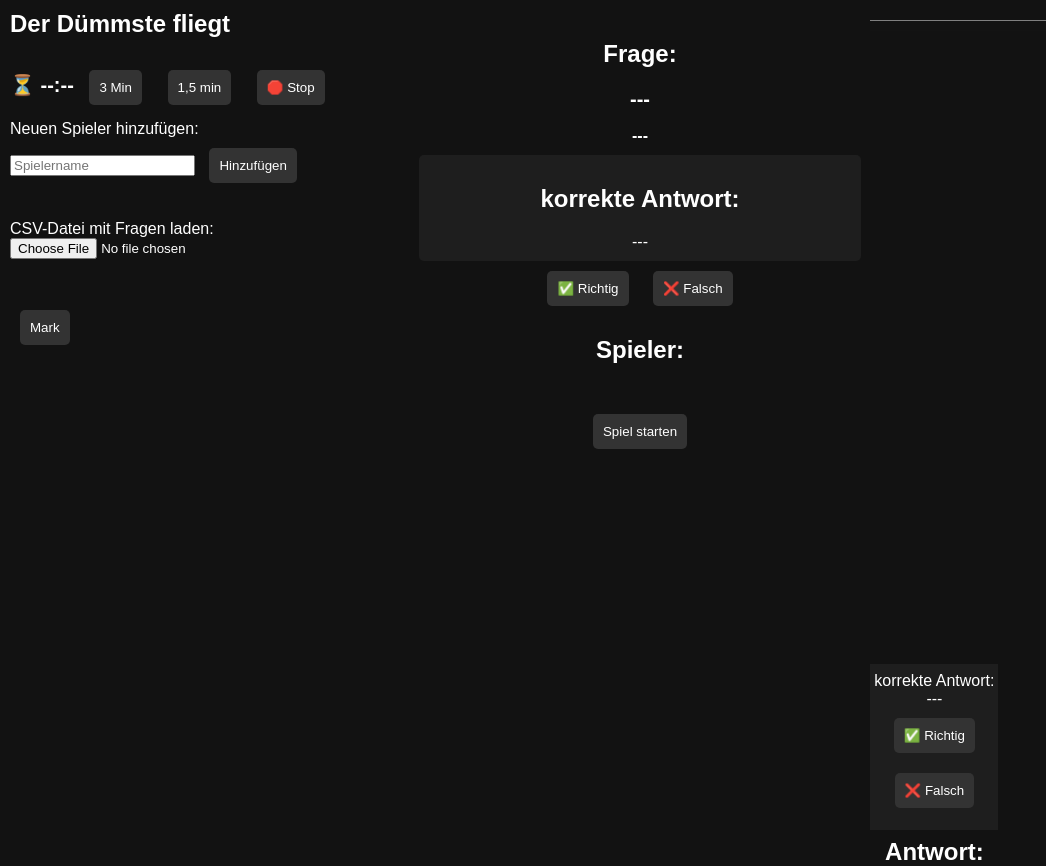
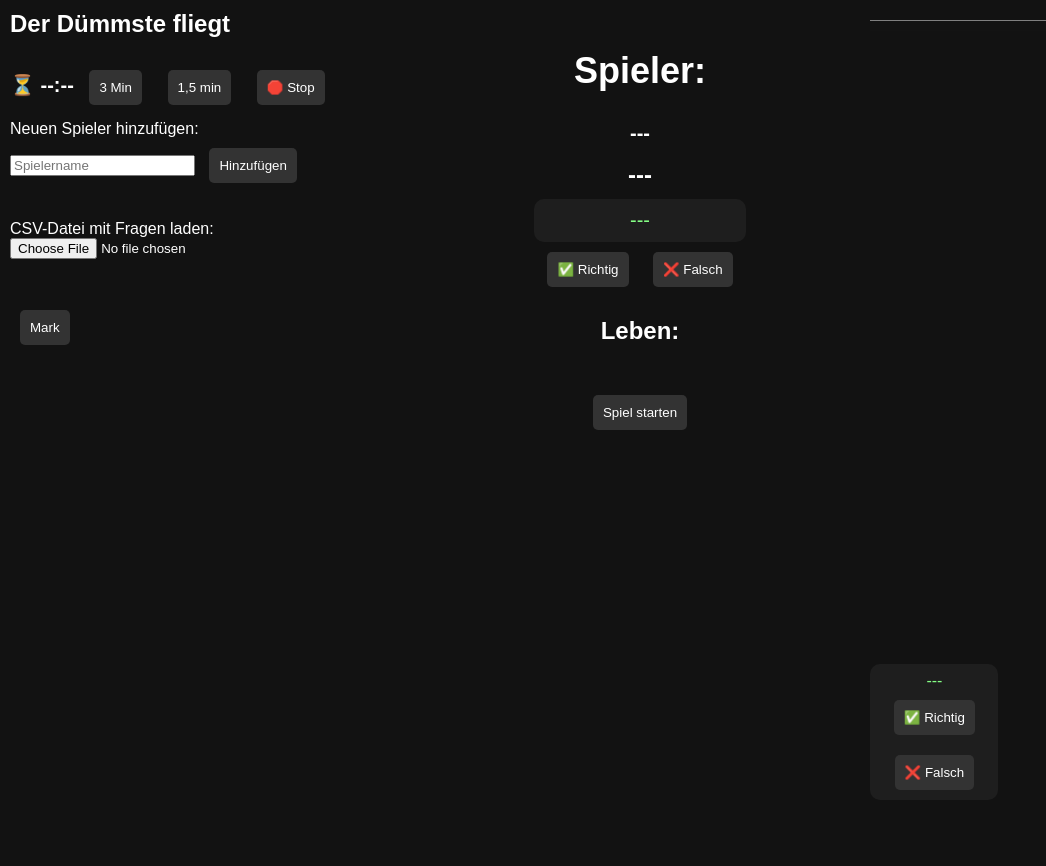
Before and after one commit to dasJoshy/DDf, a plain HTML site: page index.html in a window 1280 px wide. Shown: the whole page, without its empty margins (0-1046 px from the left). After the commit the page ends 800 px from the top, so only its background shows below. Drawn offline with Linux system fonts and the light colour scheme.

Commit message:
Update index.html

```diff
--- a/index.html
+++ b/index.html
@@ -68,20 +68,21 @@
         }
 
         .question-box {
-            font-size: 16px;
+            font-size: 24px;
             font-weight: bold;
             text-align: center;
         }
 
         .answer-box {
+            color: rgb(133, 255, 133);
             margin-top: 10px;
-            font-size: 16px;
+            font-size: 20px;
             padding: 10px;
             background: #1e1e1e;
             display: inline-block;
-            border-radius: 5px;
+            border-radius: 10px;
             max-width: 33%;
-            width: 100%;
+            width: 15%;
             word-wrap: break-word;
             text-align: center;
         }
@@ -115,8 +116,11 @@
 
 
         .answer-box2 {
+            color: rgb(133, 255, 133);
             width: 10%;
-            height: 150px;
+            max-width: 20%;
+            height: 120px;
+            max-height: 150px;
             position: absolute;
             left: 68%;
             top:83vh;
@@ -124,6 +128,8 @@
             padding-bottom: 1vh;
             background: #1e1e1e;
             text-align: center;
+            word-wrap: break-word;
+            border-radius: 10px;
 
         }
 
@@ -202,22 +208,19 @@
     <div id="mainContent">
 
         <div class="question-box">
-            <h2>Frage:</h2>
+            <h2>Spieler:</h2>
             <h2 id="currentPlayer">---</h2>
             <div id="questionBox">---</div>
         </div>
 
         <div class="answer-box">
-            <h2>korrekte Antwort:</h2>
             <div id="answerBox">---</div>
         </div>
 
         <div class="answer-box2">
-            <label>korrekte Antwort:</label>
             <div id="answerBox2">---</div>
             <button class="btn" onclick="markAnswer(true)">✅ Richtig</button>
             <button class="btn" onclick="markAnswer(false)">❌ Falsch</button>
-            <h2>Antwort:</h2>
 
         </div>
 
@@ -227,7 +230,7 @@
         </div>
     </div>
 
-    <h2>Spieler:</h2>
+    <h2>Leben:</h2>
     <div id="players"></div>
 
     <div id="log"></div>
@@ -323,21 +326,23 @@
 
             if (currentQuestion >= questions.length) currentQuestion = 0;
             let currentQ = questions[currentQuestion];
-            document.getElementById("questionBox").innerText = currentQ.question;
+            let currentPlayer = alivePlayers[currentPlayerIndex];
+
+            // Frage im gewünschten Format anzeigen: "<Spieler X>: <Frage>"
+            document.getElementById("questionBox").innerText = `${currentPlayer.name}: ${currentQ.question}`;
             document.getElementById("answerBox").innerText = currentQ.answer;
             document.getElementById("answerBox2").innerText = currentQ.answer;
-            document.getElementById("currentPlayer").innerText = alivePlayers[currentPlayerIndex].name;
+            document.getElementById("currentPlayer").innerText = currentPlayer.name;
 
             let logBox = document.getElementById("log");
-            let playerName = alivePlayers[currentPlayerIndex].name;
-            let questionText = currentQ.question;
-            let logEntry = `<p class="log-entry"><strong>${playerName}:</strong> ${questionText}</p>`;
+            let logEntry = `<p class="log-entry"><strong>${currentPlayer.name}:</strong> ${currentQ.question}</p>`;
             logBox.innerHTML += logEntry;
             logBox.scrollTop = logBox.scrollHeight;
 
             currentQuestion++;
             currentPlayerIndex = (currentPlayerIndex + 1) % alivePlayers.length;
         }
+
 
         function markAnswer(correct) {
             if (!gameStarted) return;
```
